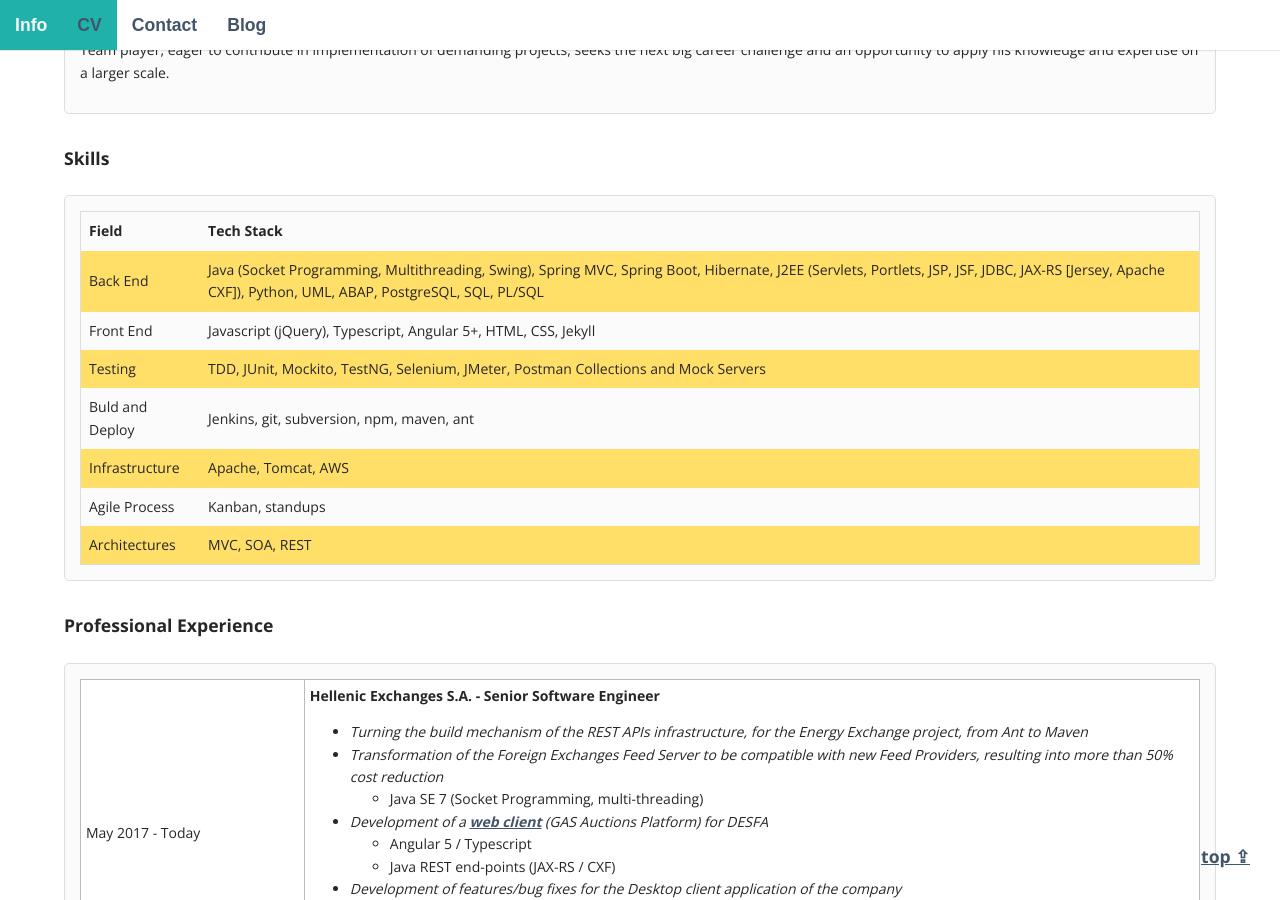
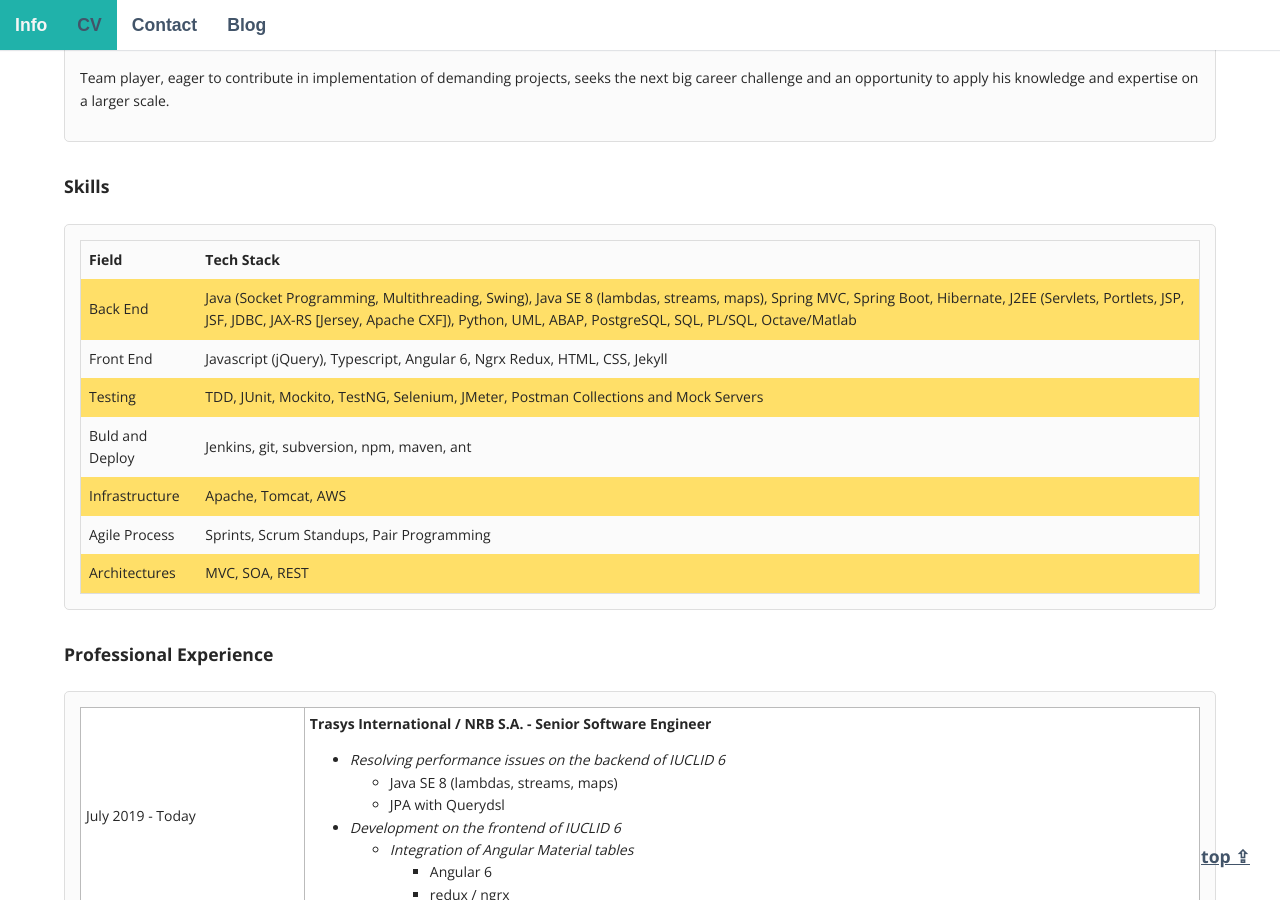
Before and after one commit to jkonst/jkonst.github.io, a Jekyll site: the page built from _pages/02_cv.md, in a window 1280 px wide and 900 px high, scrolled down 890 px. Built offline with Jekyll 4.4.1, drawn with Linux system fonts in a browser that asks for light colours; some web fonts are replaced; some of the changed text lies outside the part shown.

Commit message:
cv update

```diff
--- /dev/null
+++ b/_includes/cv/certifications.html
@@ -0,0 +1,14 @@
+<div class="cv-table" style="overflow-x:auto;">
+   <table>
+      <tr>
+         <th>Date</th>
+         <th>Title</th>
+         <th>Organisation</th>
+      </tr>
+      <tr>
+         <td>12/05/2019</td>
+         <td><a href="https://www.coursera.org/account/accomplishments/verify/3YJYQZU92JYZ">Machine Learning</a></td>
+         <td>Stanford University</td>
+      </tr>
+   </table>
+</div>
--- a/_includes/cv/helex/helex.html
+++ b/_includes/cv/helex/helex.html
@@ -1,7 +1,22 @@
-<td class="first">May 2017 - Today</td>
+<td class="first">May 2017 - July 2019</td>
 <td class="second">
  <b>Hellenic Exchanges S.A. - Senior Software Engineer</b>
  <ul>
+  <li>
+    <i>Development on the front-end web application for the Energy Exchange Group</i>
+    <ul>
+      <li>
+        Angular 6 / Typescript
+      </li>
+    </ul>
+  </li>
+  <li>
+    <i>Implementation of the REST APIs for the Energy Exchange Group</i>
+    <ul>
+      <li>Java SE 8</li>
+      <li>Apache CXF</li>
+    </ul>
+  </li>
   <li><i>Turning the build mechanism of the REST APIs infrastructure, for the Energy Exchange project, from Ant to Maven</i>
   </li>
   <li><i>Transformation of the Foreign Exchanges Feed Server to be compatible with new Feed Providers, resulting into more than 50% cost reduction</i>
--- a/_includes/cv/prof-exp.html
+++ b/_includes/cv/prof-exp.html
@@ -1,5 +1,8 @@
 <div class="cv-pro" style="overflow-x:auto;">
 <table>
+<tr>
+ {% include cv/trasys/trasys.html %}
+</tr>
  <tr>
  {% include cv/helex/helex.html %}
  </tr>
--- a/_includes/cv/skills.html
+++ b/_includes/cv/skills.html
@@ -6,14 +6,16 @@
       </tr>
       <tr>
          <td>Back End</td>
-         <td>Java (Socket Programming, Multithreading, Swing), Spring MVC, Spring Boot, Hibernate, J2EE (Servlets, Portlets, JSP, JSF, JDBC, JAX-RS [Jersey, Apache CXF]), Python, UML, ABAP, PostgreSQL, SQL, PL/SQL</td>
+         <td>Java (Socket Programming, Multithreading, Swing),
+         Java SE 8 (lambdas, streams, maps), Spring MVC, Spring Boot, Hibernate, J2EE (Servlets, Portlets, JSP, JSF, JDBC, JAX-RS [Jersey, Apache CXF]), Python, UML, ABAP, PostgreSQL, SQL, PL/SQL, Octave/Matlab
+         </td>
       </tr>
       <tr>
          <td>
             Front End
          </td>
          <td>
-            Javascript (jQuery), Typescript, Angular 5+, HTML, CSS, Jekyll
+            Javascript (jQuery), Typescript, Angular 6, Ngrx Redux, HTML, CSS, Jekyll
          </td>
       </tr>
       <tr>
@@ -45,7 +47,7 @@
             Agile Process
          </td>
          <td>
-            Kanban, standups
+            Sprints, Scrum Standups, Pair Programming
          </td>
       </tr>
       <tr>
--- /dev/null
+++ b/_includes/cv/trasys/trasys.html
@@ -0,0 +1,25 @@
+<td class="first">July 2019 - Today</td>
+<td class="second">
+	<b>Trasys International / NRB S.A. - Senior Software Engineer</b>
+	<ul>
+		<li>
+			<i>Resolving performance issues on the backend of IUCLID 6</i>
+			<ul>
+				<li>Java SE 8 (lambdas, streams, maps)</li>
+				<li>JPA with Querydsl</li>
+			</ul>
+		</li>
+		<li>
+			<i>Development on the frontend of IUCLID 6</i>
+			<ul>
+				<li>
+					<i>Integration of Angular Material tables</i>
+					<ul>
+						<li>Angular 6</li>
+						<li>redux / ngrx</li>
+					</ul>
+				</li>
+			</ul>
+		</li>
+	</ul>
+</td>
--- a/_pages/02_cv.md
+++ b/_pages/02_cv.md
@@ -22,6 +22,9 @@ permalink: /cv/
    </li>
    <li>
    <a href="#education" target="_self">Education</a>
+   </li>
+   <li>
+   <a href="#certs" target="_self">Certifications</a>
    </li>
    <li>
    <a href="#langs" target="_self">Languages</a>
@@ -55,13 +58,17 @@ permalink: /cv/
    {% include cv/prof-exp.html %}
   </section>
 
-
   <h4>Education</h4>
   <section class="cv-section">
    <a id="education"></a>
    {% include cv/education.html %}
   </section>
 
+  <h4>Certifications</h4>
+  <section class="cv-section">
+   <a id="certs"></a>
+   {% include cv/certifications.html %}
+  </section>
 
   <h4>Languages</h4>
   <section class="cv-section">
```
Also changed, not shown: _pages/01_info.md (+1 -2 lines), 12 other files.
